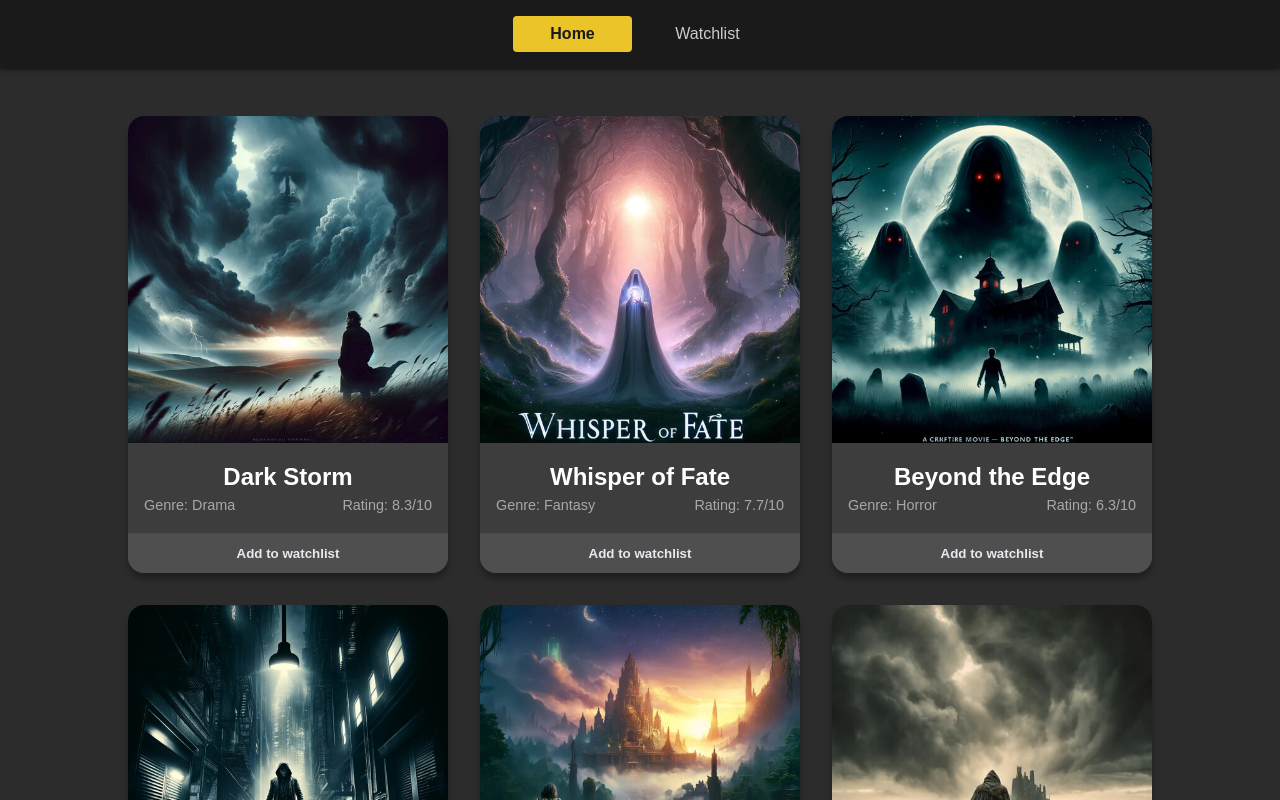
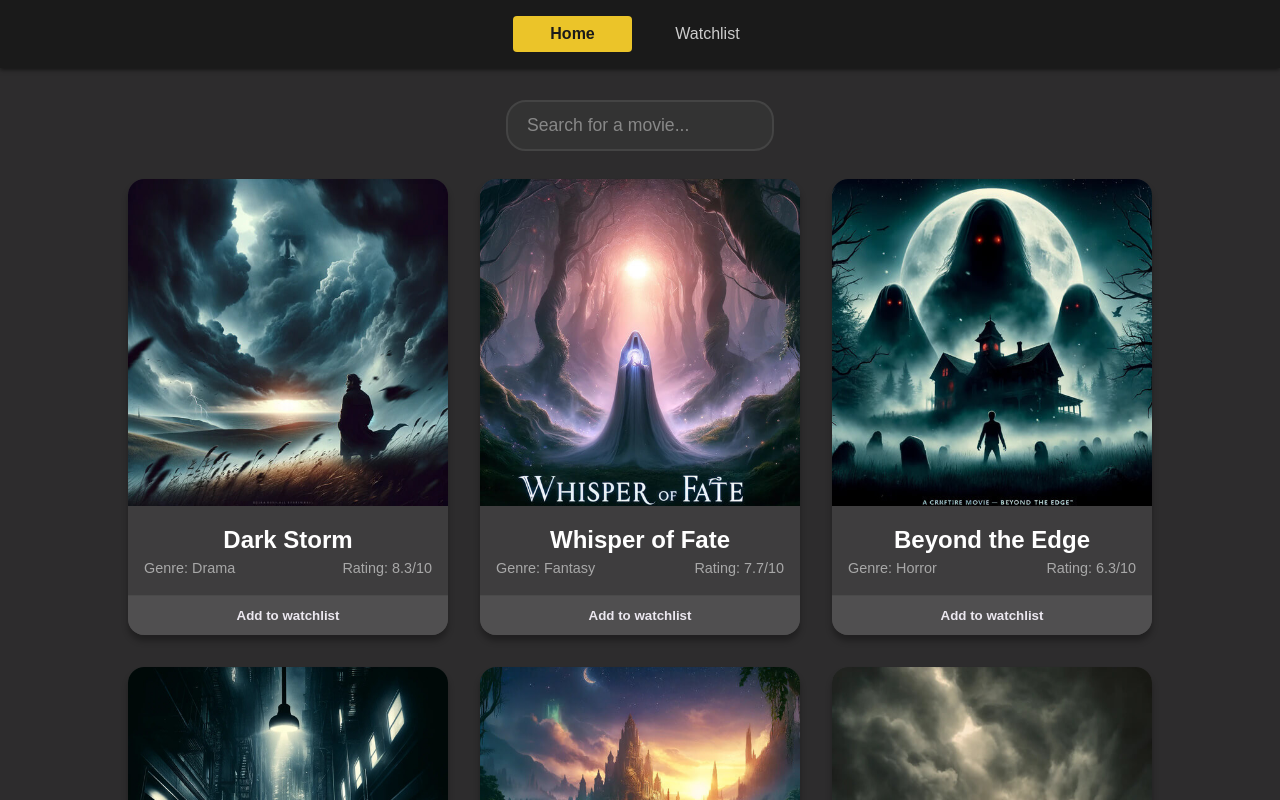
Before and after one commit to iulianroman9/movie-app-react, a React (Vite) app: page /movies in a window 1280 px wide. Shown: the top 800 px of the page. Built offline with nearby package versions, Linux system fonts and the light colour scheme; a web font is replaced by a local one.

Commit message:
search bar

```diff
--- a/src/App.jsx
+++ b/src/App.jsx
@@ -2,6 +2,7 @@ import { useState, useEffect } from "react";
 import { getWatchlist } from "./utils/storage";
 import MovieList from "./components/MovieList";
 import Navbar from "./components/Navbar";
+import Search, { filterByQuery } from "./components/Search";
 import "./App.css";
 
 function App() {
@@ -9,7 +10,8 @@ function App() {
   const [movies, setMovies] = useState([]);
   const [apiError, setApiError] = useState(null);
   const [view, setView] = useState("home");
-  let [watchlist, setWatchlist] = useState(() => getWatchlist());
+  const [searchQuery, setSearchQuery] = useState("");
+  let [watchlist, setWatchlist] = useState(getWatchlist());
 
   useEffect(() => {
     localStorage.setItem("watchlist", JSON.stringify(watchlist));
@@ -55,7 +57,7 @@ function App() {
     if (view === "home") {
       return (
         <MovieList
-          movies={movies}
+          movies={filterByQuery(searchQuery, movies)}
           watchlist={watchlist}
           toggleWatchlist={toggleWatchlist}
         />
@@ -63,7 +65,7 @@ function App() {
     } else {
       return (
         <MovieList
-          movies={watchlist}
+          movies={filterByQuery(searchQuery, watchlist)}
           watchlist={watchlist}
           toggleWatchlist={toggleWatchlist}
         />
@@ -74,6 +76,7 @@ function App() {
   return (
     <div className="app">
       <Navbar view={view} setView={setView} />
+      <Search query={searchQuery} setSearchQuery={setSearchQuery} />
       <main>{render()}</main>
     </div>
   );
--- /dev/null
+++ b/src/components/Search/Search.css
@@ -0,0 +1,28 @@
+.search-container {
+  display: flex;
+  justify-content: center;
+  margin-bottom: 0.75rem;
+}
+
+.search-input {
+  width: 100%;
+  max-width: 400px;
+  padding: 0.8rem 1.2rem;
+  font-size: 1.1rem;
+  border: 2px solid #444;
+  border-radius: 1.25rem;
+  background-color: #333;
+  color: white;
+  transition: all 0.3s ease;
+  outline: none;
+}
+
+.search-input::placeholder {
+  color: #888;
+}
+
+.search-input:focus {
+  border-color: #ebc429;
+  box-shadow: 0 0 8px rgba(235, 196, 41, 0.3);
+  background-color: #2a2a2a;
+}
--- /dev/null
+++ b/src/components/Search/index.jsx
@@ -0,0 +1,27 @@
+import "./Search.css";
+
+function Search({ searchQuery, setSearchQuery }) {
+  return (
+    <div className="search-container">
+      <form className="search-form" onSubmit={(e) => e.preventDefault()}>
+        <input
+          id="movie-search"
+          type="text"
+          className="search-input"
+          placeholder="Search for a movie..."
+          autoComplete="off"
+          value={searchQuery}
+          onChange={(e) => setSearchQuery(e.target.value)}
+        />
+      </form>
+    </div>
+  );
+}
+
+export function filterByQuery(searchQuery, movieList) {
+  return movieList.filter((movie) =>
+    movie.title.toLowerCase().includes(searchQuery.toLowerCase()),
+  );
+}
+
+export default Search;
```
